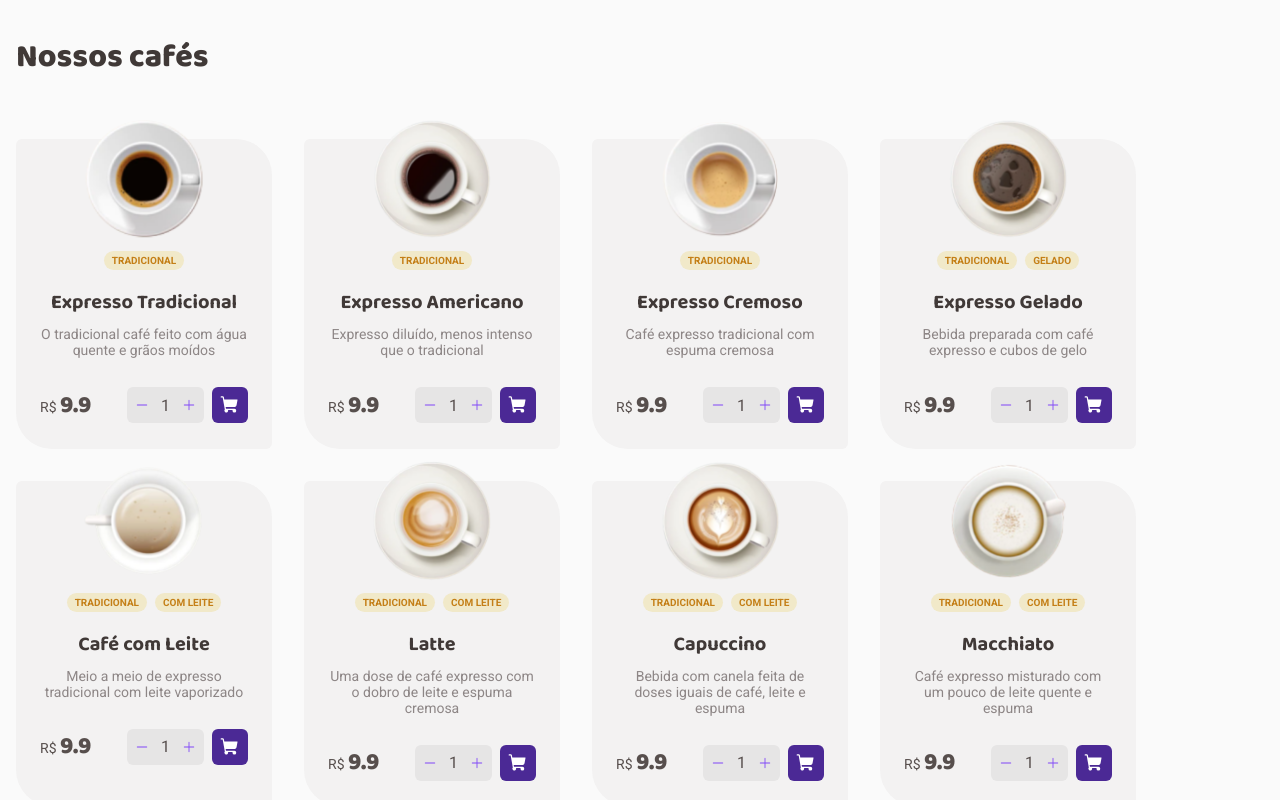
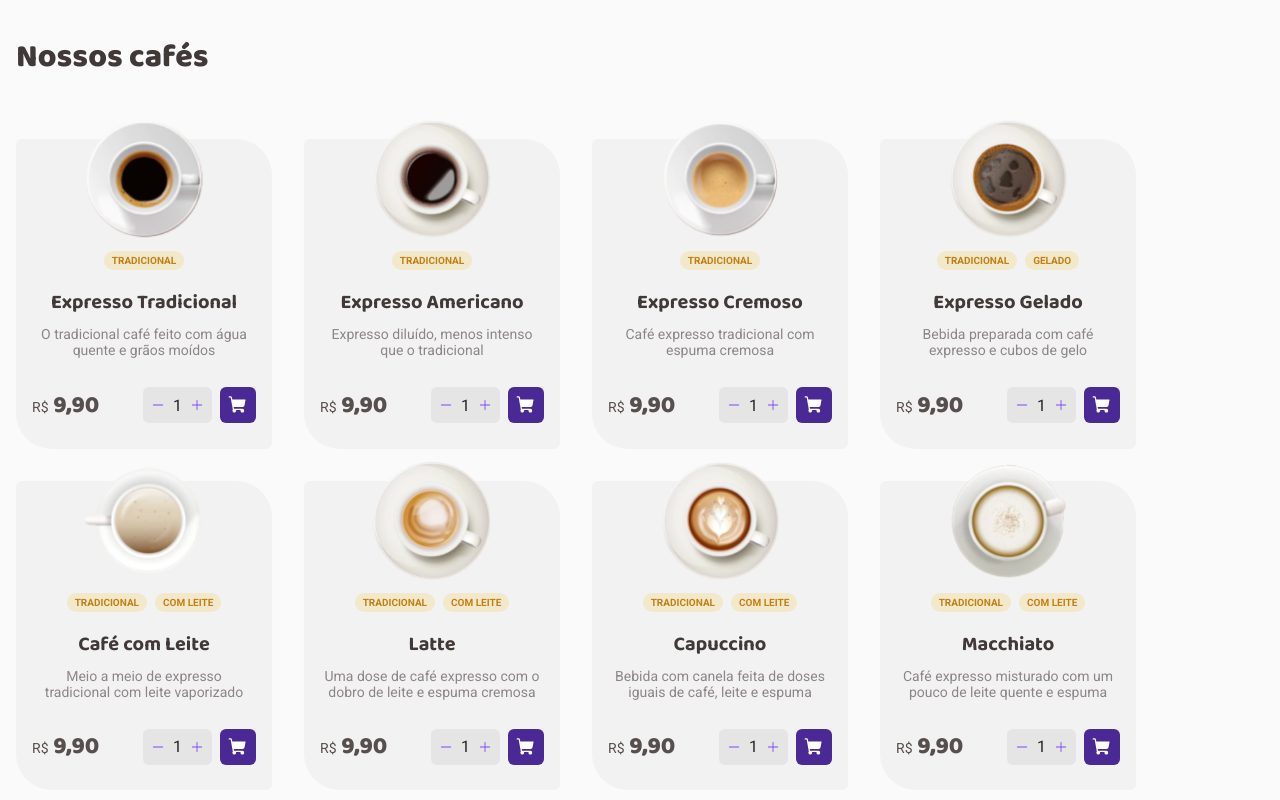
Before and after one commit to giovanaraphaelli/coffee-delivery-rocketseat, a React (Vite) app: page / in a window 1280 px wide. Shown: the part 580-1380 px from the top of the page. Built offline with nearby package versions, Linux system fonts and the light colour scheme.

Commit message:
feat: create count price

```diff
--- a/src/components/Card/index.tsx
+++ b/src/components/Card/index.tsx
@@ -1,7 +1,9 @@
 import { Minus, Plus, ShoppingCart } from 'phosphor-react';
+import { useEffect, useState } from 'react';
 import styles from './styles.module.css';
 
 interface Coffee {
+  id: string;
   image: string;
   name: string;
   tags: string[];
@@ -14,6 +16,26 @@ interface CardProps {
 }
 
 export function Card({ coffee }: CardProps) {
+  const [count, setCount] = useState<number>(1);
+
+  function handleIncrement() {
+    setCount(count + 1);
+  }
+
+  function handleDecrement() {
+    if (count > 1) {
+      setCount(count - 1);
+    }
+  }
+
+  function formatPrice(price: number, count: number): string {
+    const total = price * count;
+    return total.toLocaleString('pt-BR', {
+      minimumFractionDigits: 2,
+      maximumFractionDigits: 2,
+    });
+  }
+
   return (
     <div className={styles.card}>
       <img src={coffee.image} alt={coffee.name} />
@@ -26,19 +48,19 @@ export function Card({ coffee }: CardProps) {
       <p>{coffee.description}</p>
       <form>
         <p>
-          R$ <span>{coffee.price}</span>
+          R$<span> {formatPrice(coffee.price, count)}</span>
         </p>
         <div>
           <div className={styles.counter}>
-            <button>
+            <button type="button" onClick={handleDecrement}>
               <Minus size={14} weight="fill" />
             </button>
-            1
-            <button>
+            <span>{count}</span>
+            <button type="button" onClick={handleIncrement}>
               <Plus size={14} weight="fill" />
             </button>
           </div>
-          <button>
+          <button type="button">
             <ShoppingCart size={20} weight="fill" color="#fff" />
           </button>
         </div>
--- a/src/components/Card/styles.module.css
+++ b/src/components/Card/styles.module.css
@@ -2,7 +2,7 @@
   background-color: var(--base-card);
   display: flex;
   flex-direction: column;
-  padding: 7rem 1.5rem 1.5rem 1.5rem;
+  padding: 7rem 1rem 1.5rem 1rem;
   align-items: center;
   border-radius: 6px 36px;
   position: relative;
@@ -72,7 +72,6 @@
   display: flex;
   justify-content: center;
   align-items: center;
-  gap: 4px;
   border-radius: 6px;
 }
 
@@ -89,6 +88,10 @@
   color: var(--purple);
 }
 
+.card form > div .counter span {
+  color: var(--base-title);
+}
+
 .card form > div button {
   border: none;
   background-color: var(--purple-dark);
```
